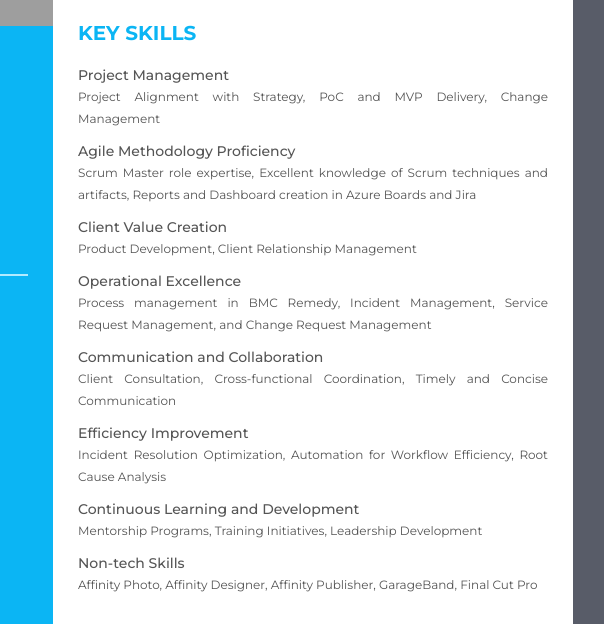
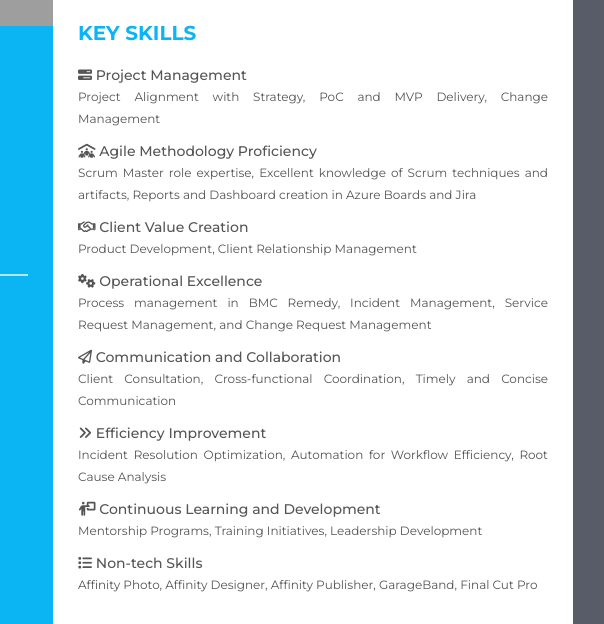
Before and after one commit to nakribha/resume-naveenbhat, a plain HTML site: page index.html in a window 1280 px wide. Shown: the part 304-928 px from the top of the page, 467-1071 px from the left. Drawn offline with Linux system fonts and the light colour scheme; grey boxes are pictures that could not be loaded.

Commit message:
Added some icons

```diff
--- a/index.html
+++ b/index.html
@@ -94,49 +94,49 @@
       <ul>
         <li>
             <div class="keyskills">
-                 <p class="skills-lead">Project Management</p>
+                 <p class="skills-lead"><i class="fa-solid fa-bars-progress"></i> Project Management</p>
               <p>Project Alignment with Strategy, PoC and MVP Delivery, Change Management</p>
             </div>
         </li>
         <li>
             <div class="keyskills">
-                 <p class="skills-lead">Agile Methodology Proficiency</p>
+                 <p class="skills-lead"><i class="fa-solid fa-people-roof"></i> Agile Methodology Proficiency</p>
               <p>Scrum Master role expertise, Excellent knowledge of Scrum techniques and artifacts, Reports and Dashboard creation in Azure Boards and Jira </p>
             </div>
         </li>
         <li>
             <div class="keyskills">
-                 <p class="skills-lead">Client Value Creation</p>
+                 <p class="skills-lead"><i class="fa-regular fa-handshake"></i> Client Value Creation</p>
               <p>Product Development, Client Relationship Management </p>
             </div>
         </li>
         <li>
             <div class="keyskills">
-                 <p class="skills-lead">Operational Excellence</p>
+                 <p class="skills-lead"><i class="fa-solid fa-gears"></i> Operational Excellence</p>
               <p>Process management in BMC Remedy, Incident Management, Service Request Management, and Change Request Management</p>
             </div>
         </li>
         <li>
             <div class="keyskills">
-                 <p class="skills-lead">Communication and Collaboration</p>
+                 <p class="skills-lead"><i class="fa-regular fa-paper-plane"></i> Communication and Collaboration</p>
               <p>Client Consultation, Cross-functional Coordination, Timely and Concise Communication</p>
             </div>
         </li>
         <li>
             <div class="keyskills">
-                 <p class="skills-lead">Efficiency Improvement</p>
+                 <p class="skills-lead"><i class="fa-solid fa-angles-right"></i> Efficiency Improvement</p>
               <p>Incident Resolution Optimization, Automation for Workflow Efficiency, Root Cause Analysis</p>
             </div>
         </li>
         <li>
             <div class="keyskills">
-                 <p class="skills-lead">Continuous Learning and Development</p>
+                 <p class="skills-lead"><i class="fa-solid fa-person-chalkboard"></i> Continuous Learning and Development</p>
               <p>Mentorship Programs, Training Initiatives, Leadership Development</p>
             </div>
         </li>
         <li>
             <div class="keyskills">
-                 <p class="skills-lead">Non-tech Skills</p>
+                 <p class="skills-lead"><i class="fa-solid fa-list"></i> Non-tech Skills</p>
               <p>Affinity Photo, Affinity Designer, Affinity Publisher, GarageBand, Final Cut Pro
                 <br>
                 <br>
```
